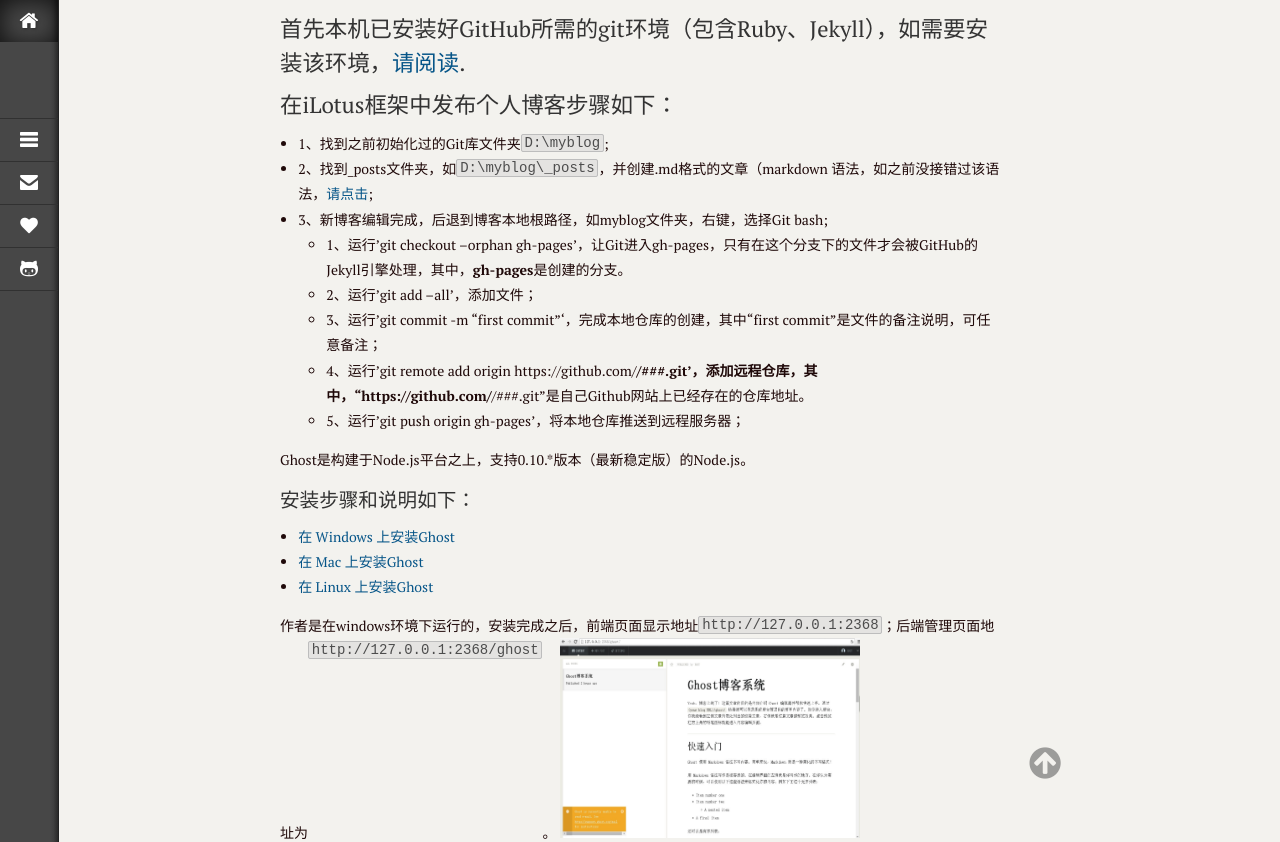
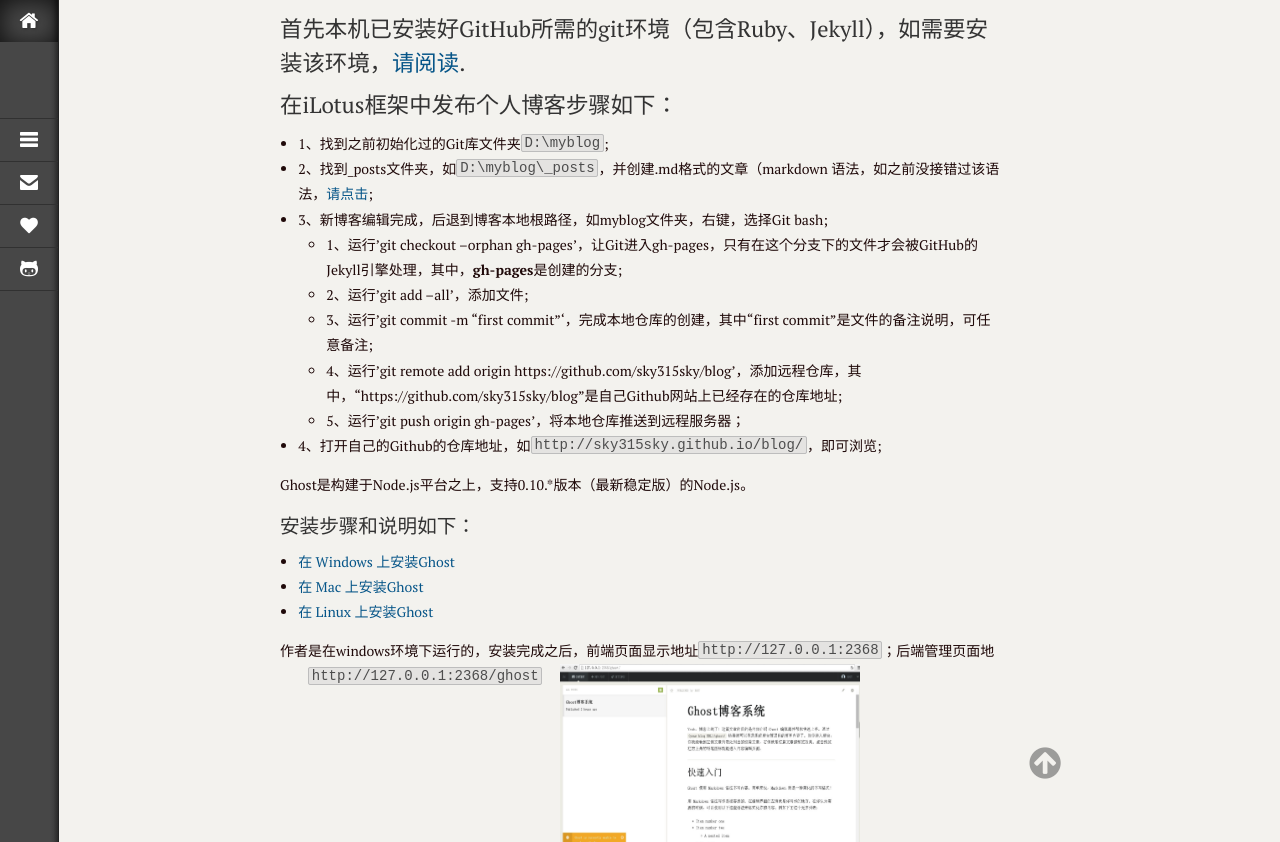
Before and after one commit to sky315sky/blog, a Jekyll site: the page built from _posts/2014-09-02-002.md, in a window 1280 px wide and 900 px high, scrolled down 346 px, cut to the strip 0-842 px from the top of the window. Built offline with Jekyll 4.4.1, drawn with Linux system fonts in a browser that asks for light colours; Markdown is read by kramdown in place of the engine named in the settings.

Commit message:
first commit

```diff
--- a/_posts/2014-09-02-002.md
+++ b/_posts/2014-09-02-002.md
@@ -16,11 +16,13 @@
 * 1、找到之前初始化过的Git库文件夹`D:\myblog`;
 * 2、找到_posts文件夹，如`D:\myblog\_posts`，并创建.md格式的文章（markdown 语法，如之前没接错过该语法，[请点击](http://www.bytetown.net/2014/08/26/002-about-markdown.html);
 * 3、新博客编辑完成，后退到博客本地根路径，如myblog文件夹，右键，选择Git bash;
-	* 1、运行'git checkout --orphan gh-pages'，让Git进入gh-pages，只有在这个分支下的文件才会被GitHub的Jekyll引擎处理，其中，**gh-pages**是创建的分支。
-    * 2、运行'git add --all'，添加文件；
-	* 3、运行'git commit -m "first commit"'，完成本地仓库的创建，其中“first commit”是文件的备注说明，可任意备注；
-	* 4、运行'git remote add origin https://github.com/***/###.git'，添加远程仓库，其中，“https://github.com/***/###.git”是自己Github网站上已经存在的仓库地址。
+	* 1、运行'git checkout --orphan gh-pages'，让Git进入gh-pages，只有在这个分支下的文件才会被GitHub的Jekyll引擎处理，其中，**gh-pages**是创建的分支;
+    * 2、运行'git add --all'，添加文件;
+	* 3、运行'git commit -m "first commit"'，完成本地仓库的创建，其中“first commit”是文件的备注说明，可任意备注;
+	* 4、运行'git remote add origin https://github.com/sky315sky/blog'，添加远程仓库，其中，“https://github.com/sky315sky/blog”是自己Github网站上已经存在的仓库地址;
 	* 5、运行'git push origin gh-pages'，将本地仓库推送到远程服务器；
+* 4、打开自己的Github的仓库地址，如`http://sky315sky.github.io/blog/`，即可浏览;
+
 
 Ghost是构建于Node.js平台之上，支持0.10.*版本（最新稳定版）的Node.js。
 
```
